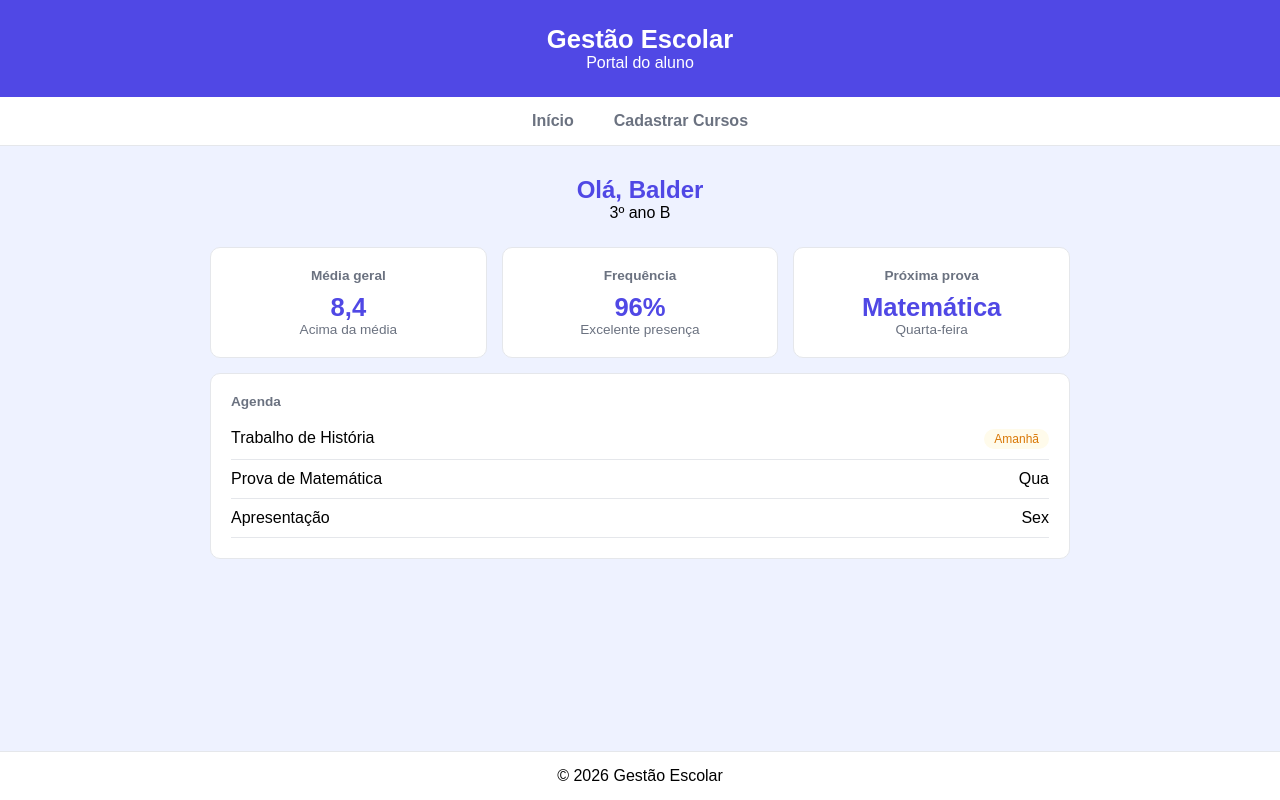
After one commit to BalderB4ss/Aula-ORM---Fastapi, a Python web app: template templates/index.html in a window 1280 px wide. The commit adds this page. Run offline with Jinja, Linux system fonts and the light colour scheme; the template is opened without the code that fills it, so the values that code supplies are empty.

Commit message:
Paginas html

```diff
--- a/templates/cadastrar_curso.html
+++ b/templates/cadastrar_curso.html
@@ -72,7 +72,7 @@
         button {
             width: 100%;
             padding: 0.8rem;
-            background-color: #4a90e2;
+            background-color: #5048e5;
             color: white;
             border: none;
             border-radius: 5px;
--- /dev/null
+++ b/templates/index.html
@@ -0,0 +1,216 @@
+<!DOCTYPE html>
+<html lang="pt-BR">
+<head>
+<meta charset="UTF-8">
+<meta name="viewport" content="width=device-width, initial-scale=1.0">
+<title>Gestão Escolar</title>
+
+<style>
+:root {
+    --bg: #eef2ff;
+    --surface: #ffffff;
+    --border: #e5e7eb;
+    --text: #111827;
+    --muted: #6b7280;
+    --primary: #5048e5;
+    --primary-soft: #e0e7ff;
+    --success: #059669;
+    --warning: #d97706;
+}
+
+* {
+    margin: 0;
+    padding: 0;
+    box-sizing: border-box;
+}
+
+body {
+    font-family: Arial, sans-serif;
+    background: var(--bg);
+    display: flex;
+    flex-direction: column;
+    align-items: center;
+    min-height: 100vh; /* garante altura total */
+}
+
+header {
+    width: 100%;
+    background: var(--primary);
+    color: white;
+    text-align: center;
+    padding: 25px 10px;
+}
+
+header h1 {
+    font-size: 1.6rem;
+}
+
+nav {
+    width: 100%;
+    background: white;
+    display: flex;
+    justify-content: center;
+    border-bottom: 1px solid var(--border);
+}
+
+nav a {
+    padding: 15px 20px;
+    text-decoration: none;
+    color: var(--muted);
+    font-weight: bold;
+}
+
+nav a:hover {
+    color: var(--primary);
+}
+
+main {
+    max-width: 900px;
+    width: 100%;
+    padding: 30px 20px;
+    flex: 1; /* empurra o footer */
+}
+
+.panel-header {
+    text-align: center;
+    margin-bottom: 25px;
+}
+
+.panel-header h2 {
+    color: var(--primary);
+}
+
+.grid {
+    display: grid;
+    gap: 15px;
+    grid-template-columns: repeat(auto-fit, minmax(250px, 1fr));
+}
+
+.card {
+    background: var(--surface);
+    border-radius: 10px;
+    padding: 20px;
+    border: 1px solid var(--border);
+    text-align: center;
+    transition: 0.2s;
+}
+
+.card:hover {
+    transform: translateY(-3px);
+}
+
+.card h3 {
+    color: var(--muted);
+    margin-bottom: 10px;
+    font-size: 0.85rem;
+}
+
+.card .value {
+    font-size: 1.6rem;
+    color: var(--primary);
+    font-weight: bold;
+}
+
+.card .meta {
+    font-size: 0.85rem;
+    color: var(--muted);
+}
+
+.card.wide {
+    grid-column: 1 / -1;
+    text-align: left;
+}
+
+.list {
+    list-style: none;
+}
+
+.list li {
+    padding: 10px 0;
+    border-bottom: 1px solid var(--border);
+    display: flex;
+    justify-content: space-between;
+}
+
+.badge {
+    background: var(--primary-soft);
+    color: var(--primary);
+    padding: 3px 10px;
+    border-radius: 20px;
+    font-size: 0.75rem;
+}
+
+.badge.success {
+    background: #ecfdf5;
+    color: var(--success);
+}
+
+.badge.warning {
+    background: #fffbeb;
+    color: var(--warning);
+}
+
+footer {
+    width: 100%;
+    text-align: center;
+    padding: 15px;
+    background: white;
+    border-top: 1px solid var(--border);
+}
+</style>
+</head>
+
+<body>
+
+<header>
+    <h1>Gestão Escolar</h1>
+    <p>Portal do aluno</p>
+</header>
+
+<nav>
+    <a href="#">Início</a>
+    <a href="/cursos/cadastro" class="btn-destaque">Cadastrar Cursos</a>
+</nav>
+
+<main>
+    <div class="panel-header">
+        <h2>Olá, Balder</h2>
+        <p>3º ano B</p>
+    </div>
+
+    <div class="grid">
+        <div class="card">
+            <h3>Média geral</h3>
+            <div class="value">8,4</div>
+            <div class="meta">Acima da média</div>
+        </div>
+
+        <div class="card">
+            <h3>Frequência</h3>
+            <div class="value">96%</div>
+            <div class="meta">Excelente presença</div>
+        </div>
+
+        <div class="card">
+            <h3>Próxima prova</h3>
+            <div class="value">Matemática</div>
+            <div class="meta">Quarta-feira</div>
+        </div>
+
+        <div class="card wide">
+            <h3>Agenda</h3>
+            <ul class="list">
+                <li><span>Trabalho de História</span><span class="badge warning">Amanhã</span></li>
+                <li><span>Prova de Matemática</span><span>Qua</span></li>
+                <li><span>Apresentação</span><span>Sex</span></li>
+            </ul>
+        </div>
+    </div>
+</main>
+
+<footer>
+    © 2026 Gestão Escolar
+</footer>
+
+</body>
+</html>
```
Also changed, not shown: main.py (+49 -15 lines), templates/listar_cursos.html (added, +174 -0 lines), README.md, escola.db.
